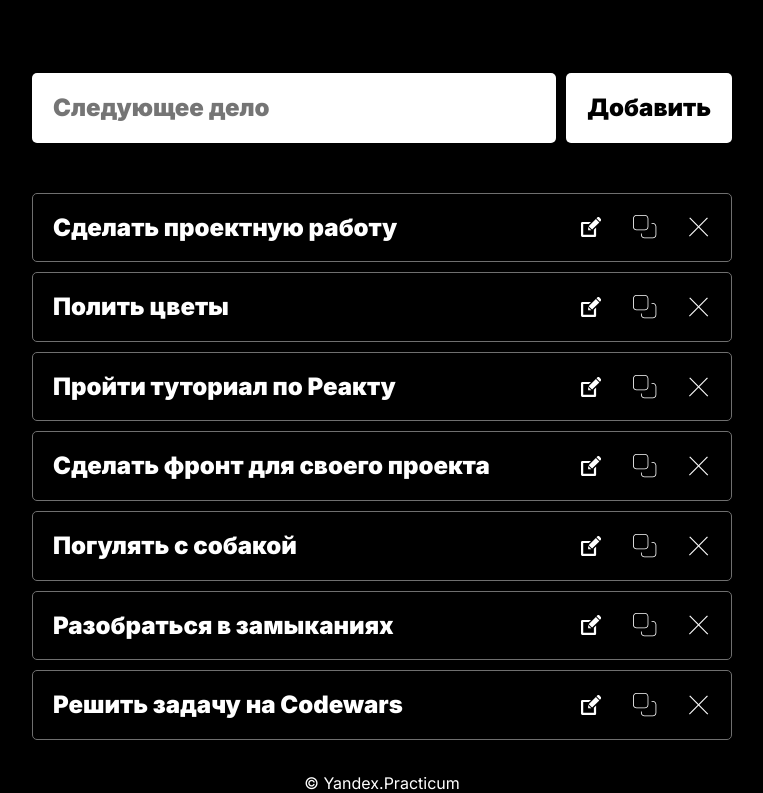
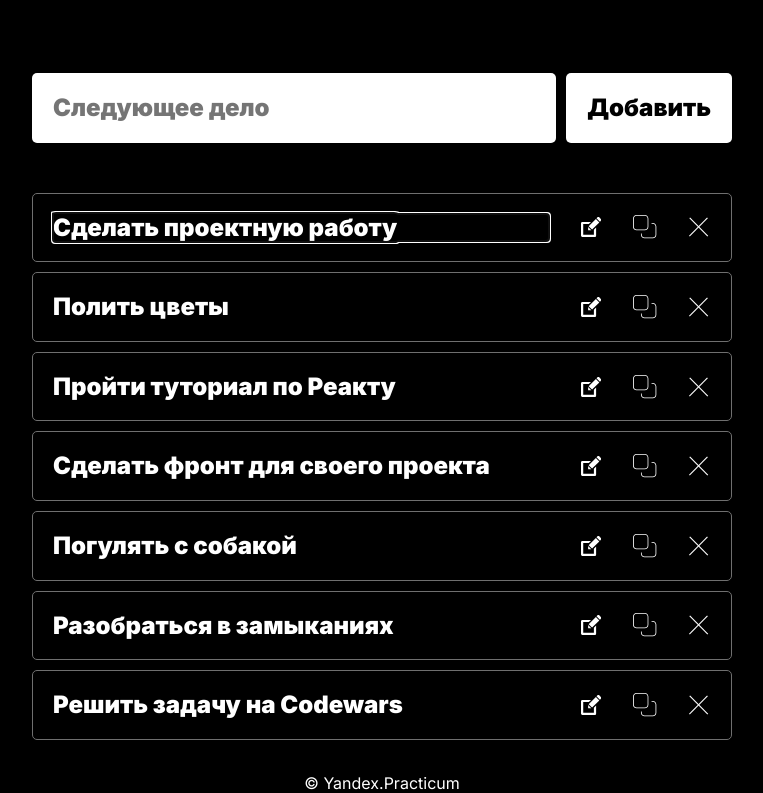
Before and after one commit to alexnikolskiy/template-06-07-2023, a plain HTML site: page index.html in a window 1280 px wide. Both pictures are taken after a click on the button 849 px from the left and 319 px from the top of the page. Shown: the part 92-885 px from the top of the page, without its empty margins (258-1021 px from the left). Drawn offline with Linux system fonts and the light colour scheme.

Commit message:
refactor: add template tag

```diff
--- a/index.html
+++ b/index.html
@@ -36,7 +36,7 @@
 </template>
 
 <script src="scripts/todos.js"></script>
-<script src="scripts/index2.js"></script>
+<script src="scripts/index3.js"></script>
 </body>
 
 </html>
--- /dev/null
+++ b/scripts/index3.js
@@ -0,0 +1,30 @@
+const container = document.querySelector('.todos__list')
+const template = document.querySelector('#todo-item-template').content
+
+const renderTodo = (todoName) => {
+  const li = template.querySelector('.todo-item').cloneNode(true)
+  const span = li.querySelector('.todo-item__text')
+  span.textContent = todoName
+
+  li.querySelector('.todo-item__copy').addEventListener('click', () => {
+    renderTodo(todoName)
+  })
+  li.querySelector('.todo-item__del').addEventListener('click', () => {
+    li.remove()
+  })
+  const editTodo = (ev) => {
+    ev.preventDefault()
+    span.contentEditable = false
+  }
+  li.querySelector('.todo-item__edit').addEventListener('click', () => {
+    span.contentEditable = true
+    span.focus()
+  })
+  span.addEventListener('blur', editTodo)
+
+  container.append(li)
+}
+
+todos.forEach((todoName) => {
+  renderTodo(todoName)
+})
```
